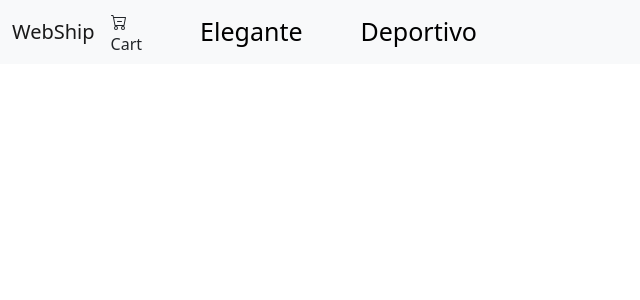
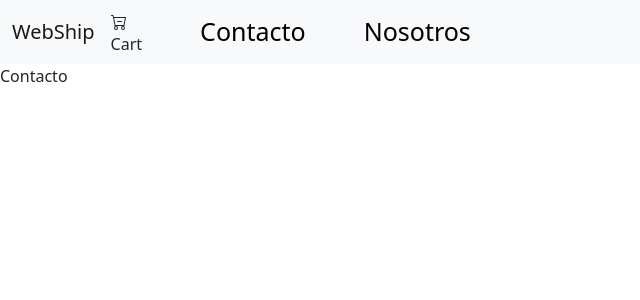
Before and after one commit to mayravargasbecerra13/clase2, a React (Create React App) app: page /contacto in a window 1280 px wide. Before the commit this address led to /. Shown: the top 300 px of the page, without its empty margins (0-640 px from the left). Built offline with nearby package versions, Linux system fonts and the light colour scheme.

Commit message:
comparto mi evento de compra

```diff
--- a/src/App.js
+++ b/src/App.js
@@ -3,7 +3,9 @@ import NavbarComponent from './componentes/navbar';
 import ItemListContainer from './componentes/itemListContainer';
 import ItemCountComponent from './componentes/ItemCount'
 import ItemList from './componentes/ItemList';
-import {BrowserRouter, Routes, Route, Navigate} from 'react-router-dom'
+import Contacto from './componentes/Contacto';
+import Nosotros from './componentes/Nosotros';
+import {BrowserRouter, Routes, Route, Navigate, Router} from 'react-router-dom'
 
 
 
@@ -15,11 +17,11 @@ function App() {
 
 
       <Routes>
-
         <Route path='/productos' element={ <ItemList/>}/>
         <Route path='/carrito' element = { <ItemListContainer greeting={'Carrito'} />}/>
-        <Route path='/category/:categoryId' element = {<ItemList/>}/>
         <Route path='/contador' element ={<ItemCountComponent props={[]}/>}/>
+        <Route path= '/contacto' element = {<Contacto/>}/>
+        <Route path= '/nosotros' element = {<Nosotros/>}/>
         <Route path="*" element={<Navigate to="/"/>}/>
 
       </Routes>
--- a/src/componentes/CartItem.js
+++ b/src/componentes/CartItem.js
@@ -1,12 +1,13 @@
  const CartItem = ({data, delFromCart}) => {
-     let {id, nombre, img, precio, color, codigo,  quantity} = data;
+     let {id, nombre, img, precio, color, codigo, quantity} = data;
     return(
         <div>
             <h4>{nombre}</h4>
-            <img className="imagencart" src={img} alt={nombre}/>
+            <img  src={img} alt={nombre}/>
             <h5>${precio}.000 x {quantity} = ${precio*quantity}</h5>
             <h6>{color}</h6>
             <h6>{codigo}</h6>
+
             <button>Eliminar uno</button>
             <button>Eliminar todos</button>
         </div>
--- /dev/null
+++ b/src/componentes/Contacto.js
@@ -0,0 +1,23 @@
+import { useEffect } from "react"
+
+const Contacto = () => {
+
+    const handleClick = () => {
+        console.log('clik')
+    }
+
+    useEffect (()=> {
+        window.addEventListener ('click', handleClick)
+
+        return () => {
+            window.removeEventListener('click', handleClick)
+        }
+    }, [])
+
+    return(
+        <div>
+            <p>Contacto</p>
+        </div>
+    )
+}
+export default Contacto;
--- a/src/componentes/ItemCount.js
+++ b/src/componentes/ItemCount.js
@@ -1,7 +1,7 @@
+
 import { useReducer } from "react";
 import { TYPES } from "../accion/contadorActions";
 import { contadorinit, contadorinitialState, contadorreducers } from "../redeucer/contadorreducers";
-
 
 
 const Contador = () => {
--- a/src/componentes/ItemList.js
+++ b/src/componentes/ItemList.js
@@ -3,7 +3,7 @@ import { shoppingInitialState, ItemListReducer } from "../redeucer/ItemListReduc
 import ProductosItem from "./ProductoItem";
 import { TYPES } from "../accion/ItemListAction";
 import CartItem from "../componentes/CartItem"
-import { useParams } from "react-router-dom";
+
 
 const ItemList = () => {
     const [state, dispatch] = useReducer(ItemListReducer, shoppingInitialState);
@@ -15,9 +15,10 @@ const ItemList = () => {
 
     const delFromCart = () => {};
 
-    const clearCart = () => {};
-    const {categoryId} = useParams()
-    console.log(categoryId)
+    const clearCart = () => {
+        dispatch({type: TYPES.CLEAR_CART})
+    };
+
 
 
   return(
--- /dev/null
+++ b/src/componentes/Nosotros.js
@@ -0,0 +1,9 @@
+const Nosotros = () =>{
+    return(
+        <div>
+            <p>Nosotros</p>
+        </div>
+    )
+}
+
+export default Nosotros;
--- a/src/componentes/ProductoItem.js
+++ b/src/componentes/ProductoItem.js
@@ -1,3 +1,5 @@
+import ItemCount from "./ItemCount";
+
 const ProductosItem = ({data,addToCart}) => {
     let {id, nombre, img, precio, color, codigo, } = data;
     return (
@@ -9,7 +11,8 @@ const ProductosItem = ({data,addToCart}) => {
             <h6>{codigo}</h6>
 
 
-            <button onClick={()=> addToCart(id)}>Agregar</button>
+
+            <button className="agregar" onClick={()=> addToCart(id)}>Agregar al carrito</button>
         </div>
     )
 }
--- a/src/componentes/navbar.js
+++ b/src/componentes/navbar.js
@@ -20,8 +20,8 @@ export default function NavbarComponent ()  {
           </li>
         </ul>
         <nav className="tres-enlaces">
-      <Link to="/category/elegante" className="enlaces">Elegante</Link>
-      <Link to="/category/deportivo" className="enlaces">Deportivo</Link>
+      <Link to="/contacto" className="enlaces">Contacto</Link>
+      <Link to="/nosotros" className="enlaces">Nosotros</Link>
       {/*<Link to="/cuenta" className="enlaces">Crea tu cuenta</Link>
      <Link to="/ingresa" className="enlaces">Ingresa</Link>
       <Link to="/compras" className="enlaces">Mis compras</Link>*/}
--- a/src/index.css
+++ b/src/index.css
@@ -32,3 +32,10 @@ body {
     display: block;
     margin: auto;
 }
+
+.agregar{
+  border-radius: 10px;
+  background-color: yellow;
+  border: none;
+  font-size: 19px;
+}
--- a/src/redeucer/ItemListReducer.js
+++ b/src/redeucer/ItemListReducer.js
@@ -7,9 +7,9 @@ export const shoppingInitialState = {
       nombre: "Jean",
       img:  'https://th.bing.com/th/id/OIP.kpb5O6SqMHAVSFWxpr4NdgHaKO?pid=ImgDet&rs=1',
       precio: 70.0,
-      color: "Azul oscuro",
+      color: "Negro",
       codigo: 102030,
-      category: 'deportivo'
+
     },
     {
       id: 2,
@@ -18,7 +18,7 @@ export const shoppingInitialState = {
       precio: 90.0,
       color: "Amarilla",
       codigo: 104050,
-      category: 'elegante'
+
     },
     {
       id: 3,
@@ -27,7 +27,7 @@ export const shoppingInitialState = {
       precio: 65.0,
       color: "Rosado",
       codigo: 106070,
-      category: 'elegante'
+
     },
     {
        id: 4,
@@ -36,7 +36,7 @@ export const shoppingInitialState = {
        precio: 80.0,
        color: "Azul Oscuro",
        codigo: 108090 ,
-       category: 'deportivo'
+
     },
     {
       id: 5,
@@ -45,7 +45,7 @@ export const shoppingInitialState = {
       precio: 110.0,
       color: "Rojo",
       codigo: 101001,
-      category: 'deportivo'
+
     },
     {
       id: 6,
@@ -54,7 +54,7 @@ export const shoppingInitialState = {
       precio: 100.0,
       color: "Cafe",
       codigo: 101002,
-      category: 'elegante'
+
     },
     {
       id: 7,
@@ -63,25 +63,25 @@ export const shoppingInitialState = {
       precio: 170.0,
       color: "Azul",
       codigo: 101003,
-      category: 'deportivo'
+
     },
     {
       id: 8,
        nombre: "Blusa",
-       img: 'https://th.bing.com/th/id/OIP.D36nyqIrEnA-hjcERSb1_QHaKX?pid=ImgDet&rs=1',
+       img: 'https://ae01.alicdn.com/kf/He4c9dff2ae6a4be090338623c9cc8c23L.jpg',
        precio: 65.0,
        color: "Blanca",
        codigo: 101004,
-       category: 'elegante'
+
     },
     {
       id: 9,
       nombre: "Crop tops",
-      img: 'https://i.pinimg.com/originals/6b/eb/94/6beb94fd52e1bf72626259dc579fdb45.jpg',
+      img: 'https://th.bing.com/th/id/R.2568f44d097ac6646ff6b6afd738f1f9?rik=c2O35tLy65WnlQ&riu=http%3a%2f%2fwww.larevista.com.ec%2fsites%2fdefault%2ffiles%2fimagecache%2fimagengaleriagrande%2fmo2_17.jpg&ehk=5OiO8dCx8JEcWeBu247zxp%2bKkgr0Ya9gvWVK55GSeZg%3d&risl=&pid=ImgRaw&r=0',
       precio: 50.0,
-      color: "Negro",
+      color: "Dorado",
       codigo: 101005,
-      category: 'elegante'
+
     },
     {
       id: 10,
@@ -90,7 +90,7 @@ export const shoppingInitialState = {
       precio: 130.0,
       color: "Gris",
       codigo: 101006,
-      category: 'elegante'
+      categoria: 'elegante'
     },
     {
       id: 11,
@@ -99,7 +99,7 @@ export const shoppingInitialState = {
       precio: 45.0,
       color: "Verde pasto",
       codigo: 101007,
-      category: 'deportivo'
+
     },
     {
       id: 12,
@@ -108,7 +108,7 @@ export const shoppingInitialState = {
       precio: 70.0,
       color: "Azul cielo",
       codigo: 101008,
-      category: 'elegante'
+
     },
   ],
   cart: [],
```
